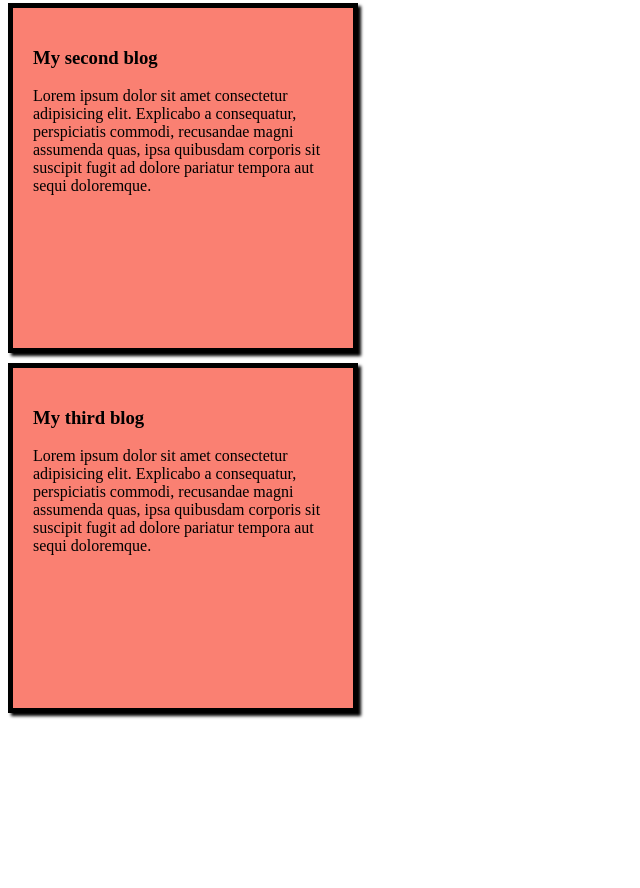
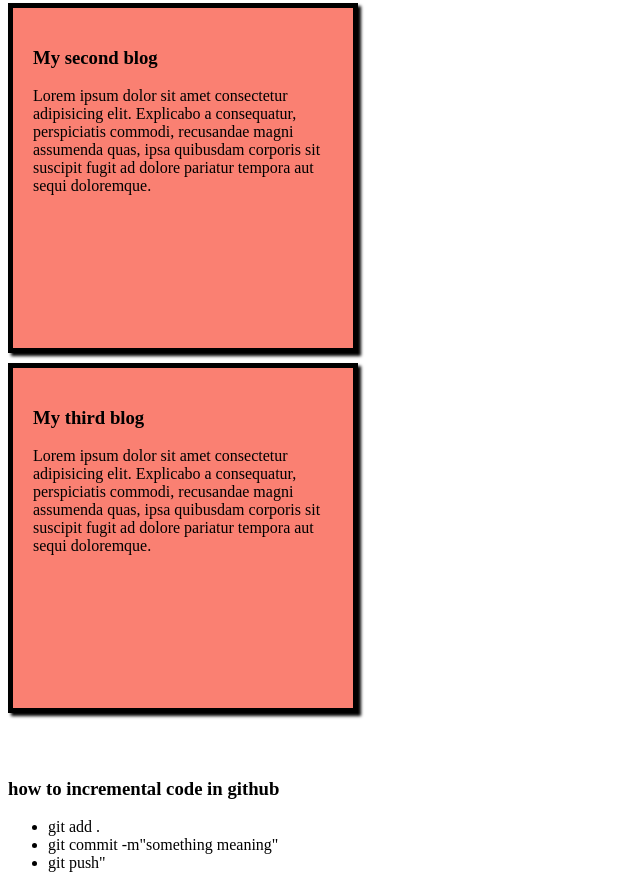
Before and after one commit to rudropratap-debug/my-simple-website, a plain HTML site: page index.html in a window 1280 px wide. Shown: the part 365-1253 px from the top of the page, without its empty margins (0-640 px from the left). Before the commit the page ends 1088 px from the top, so only its background shows below. Drawn offline with Linux system fonts and the light colour scheme.

Commit message:
added list items

```diff
--- a/index.html
+++ b/index.html
@@ -18,6 +18,13 @@
     <div>
         <h3>My third blog</h3>
         <p>Lorem ipsum dolor sit amet consectetur adipisicing elit. Explicabo a consequatur, perspiciatis commodi, recusandae magni assumenda quas, ipsa quibusdam corporis sit suscipit fugit ad dolore pariatur tempora aut sequi doloremque.</p>
-    </div>
+    </div><br>
+    <br>
+    <h3>how to incremental code in github</h3>
+    <ul>
+        <li>git add .</li>
+        <li>git commit -m"something meaning"</li>
+        <li>git push"</li>
+    </ul>
 </body>
 </html>
```
